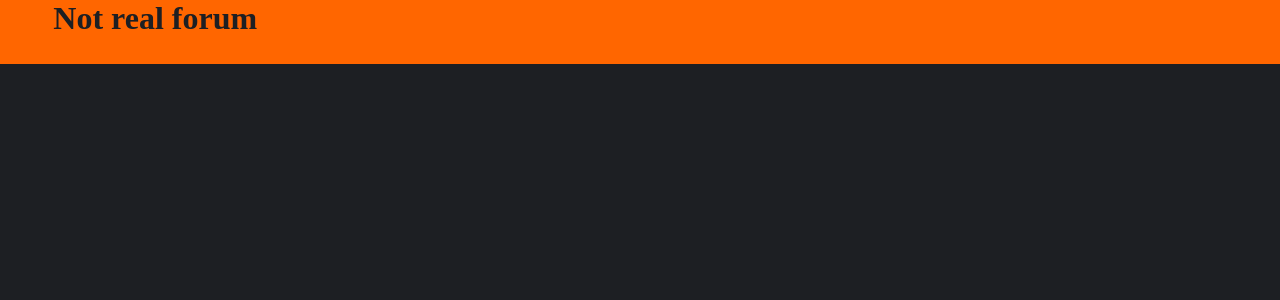
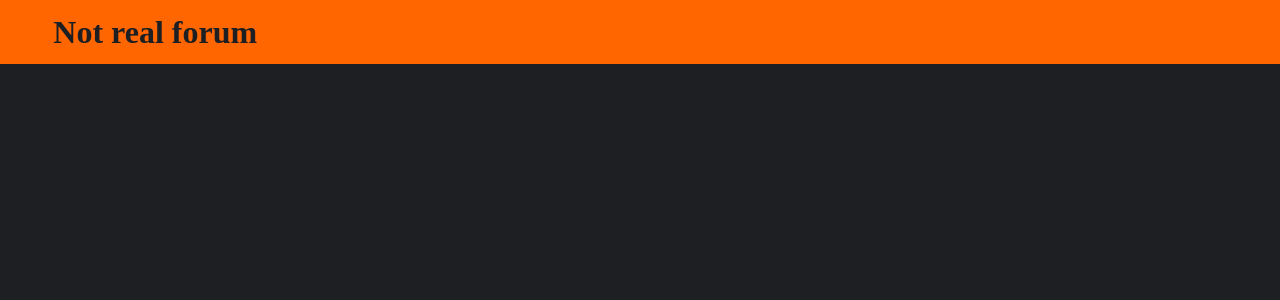
Before and after one commit to WilliamCSA04/not-real-forum, a React app in the folder client/: page / in a window 1280 px wide. Shown: the top 300 px of the page. Built offline with nearby package versions, Linux system fonts and the light colour scheme; a web font is replaced by a local one.

Commit message:
Centralized title

```diff
--- a/client/src/components/Header.js
+++ b/client/src/components/Header.js
@@ -6,7 +6,7 @@ class Header extends Component {
     return (
       <div className="col-12 header">
       <div className="row">
-        <div className="col-11 col-1-fill">
+        <div className="col-11 col-1-fill vertical-align-middle">
             <h1 className="header-title">Not real forum</h1>
         </div>
       </div>
```
